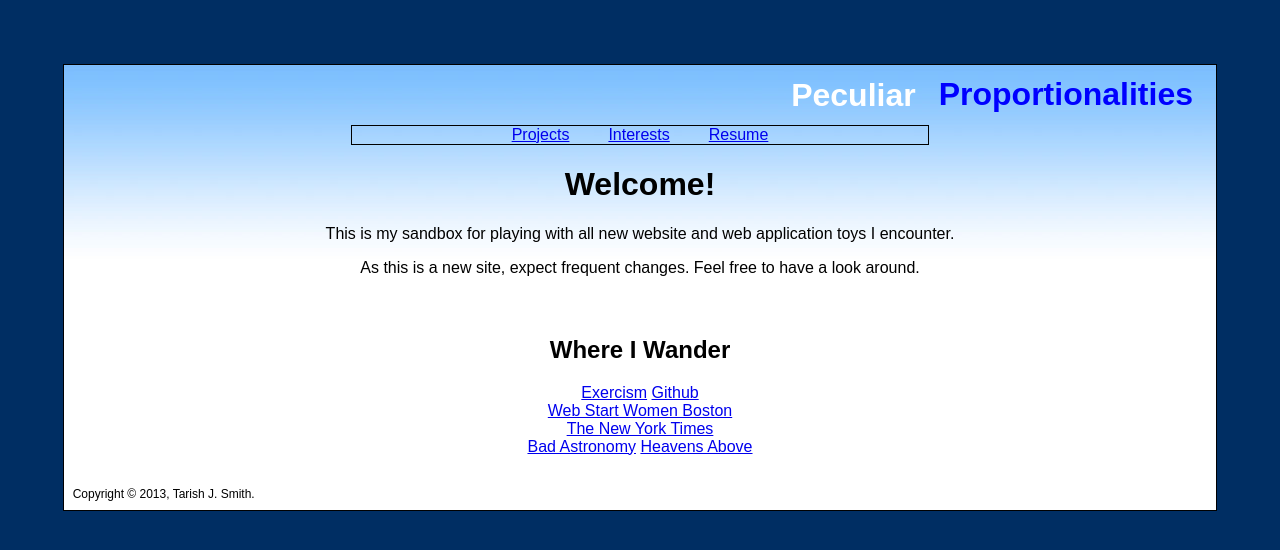
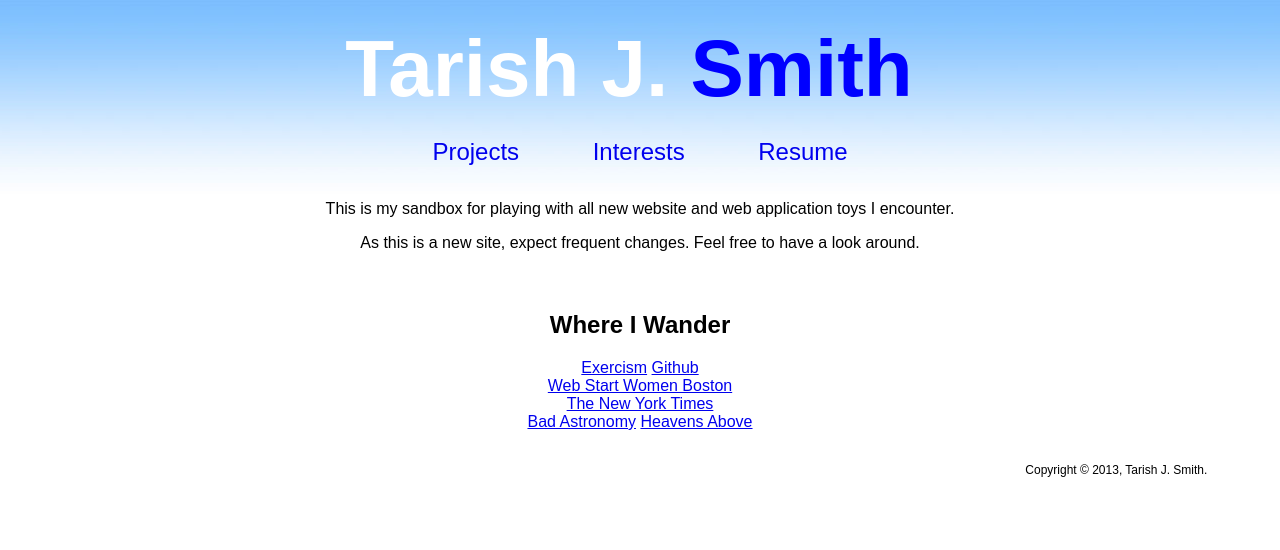
Before and after one commit to tarish/website, a website: page public/index.html in a window 1280 px wide. Drawn offline with nearby package versions, Linux system fonts and the light colour scheme.

Commit message:
More styling changes. Much larger font, added my name as title, inline list for navigation, and underline a hover over links.

```diff
--- a/public/css/styles.css
+++ b/public/css/styles.css
@@ -1,15 +1,15 @@
 .body {
-	background-color: #002E63;
+	background-color: white;
+	background-image: url("../images/background.png");
+	background-repeat: repeat-x;
 }
 
 .page {
-	margin: 5% auto auto;
+	margin: auto;
 	width: 90%;
-	border: 1px solid black;
 	text-align: center;
-	background-color: white;
-	background-image: url("../images/background.png");
-	background-repeat: repeat-x;
+	font-family: Arial, Helvetica, sans-serif;
+
 }
 
 .spacer {
@@ -27,17 +27,16 @@ ul {
 
 .banner {
 	margin: auto;
-	padding: 1% 0;
-	width: 100%;
 	top: 0;
 }
 
 .home {
-	text-decoration: none;
+	text-decoration: blink;
 }
 
 h1.banner {
-	text-align: right;
+	padding: 2%;
+	font-size: 5em;
 	color: white;
 }
 
@@ -46,14 +45,37 @@ h1.banner {
 }
 
 .navigation {
+	margin: auto;
 	width: 50%;
-	height: auto;
-	border: 1px solid;
 	display: inline-block;
 }
 
+.navigation ul {
+	list-style-type: none;
+	margin: 0;
+	padding: 0;
+	width: 100%;
+	text-align: center;
+}
+
+.navigation li {
+	display: inline;
+	padding: 0 6%;
+	font-size: 1.5em;
+}
+
 .navigation a {
-	margin: 3%;
+	margin: auto;
+	padding: 0;
+	text-decoration: none;
+}
+
+.navigation a:hover {
+	border-bottom: 6px solid blue;
+}
+
+#projects {
+	border-bottom: 6px solid blue;
 }
 
 .calendar {
@@ -76,6 +98,6 @@ h1.banner {
 
 .copyright {
 	padding: 0.75%;
-	text-align: left;
+	text-align: right;
 	font-size: 0.75em;
 }
--- a/public/index.html
+++ b/public/index.html
@@ -8,17 +8,19 @@
 	</head>
 	<body class="body">
 		<div class="page">
-			<a href="#" class="home"><h1 class="banner"><span>Peculiar</span><span class="color spacer">Proportionalities</span></h1></a>
+			<a href="#" class="home">
+				<h1 class="banner"><span>Tarish  J.</span><span class="color spacer">Smith</span></h1>
+			</a>
 			<div class="navigation">
-				<a href="/projects.html">Projects</a>
-				<a href="#">Interests</a>
-				<a href="Smith_Tarish.pdf" target="_tab">Resume</a>
+				<ul>
+					<li><a href="/projects.html">Projects</a></li>
+					<li><a href="#">Interests</a></li>
+					<li><a href="Smith_Tarish.pdf" target="_tab">Resume</a></li>
+				</ul>
 			</div>
-			<div id="wrapper">
 			<div>
 				<div id="content">
-						<h1>Welcome!</h1>
-						<p>This is my sandbox for playing with all new website and web application toys I encounter.</p>
+					<br/><p>This is my sandbox for playing with all new website and web application toys I encounter.</p>
 					<p>As this is a new site, expect frequent changes. Feel free to have a look around.</p>
 				</div>
 				<div class="spacer">
@@ -30,8 +32,8 @@
 					<a href="http://www.slate.com/blogs/bad_astronomy.html">Bad Astronomy</a>
 					<a href="http://www.heavens-above.com/">Heavens Above</a>
 				</div>
+			</div>
 			<div class="copyright">Copyright &copy; 2013, Tarish J. Smith.</div>
-				</div>
 		</div>
 		<script src="https://ajax.googleapis.com/ajax/libs/jquery/1.9.1/jquery.min.js"></script>
 		<script src="http://code.jquery.com/ui/1.10.3/jquery-ui.js"></script>
```
Also changed, not shown: public/projects.html (+8 -4 lines). Lines whose indentation alone changed are shown as unchanged.
